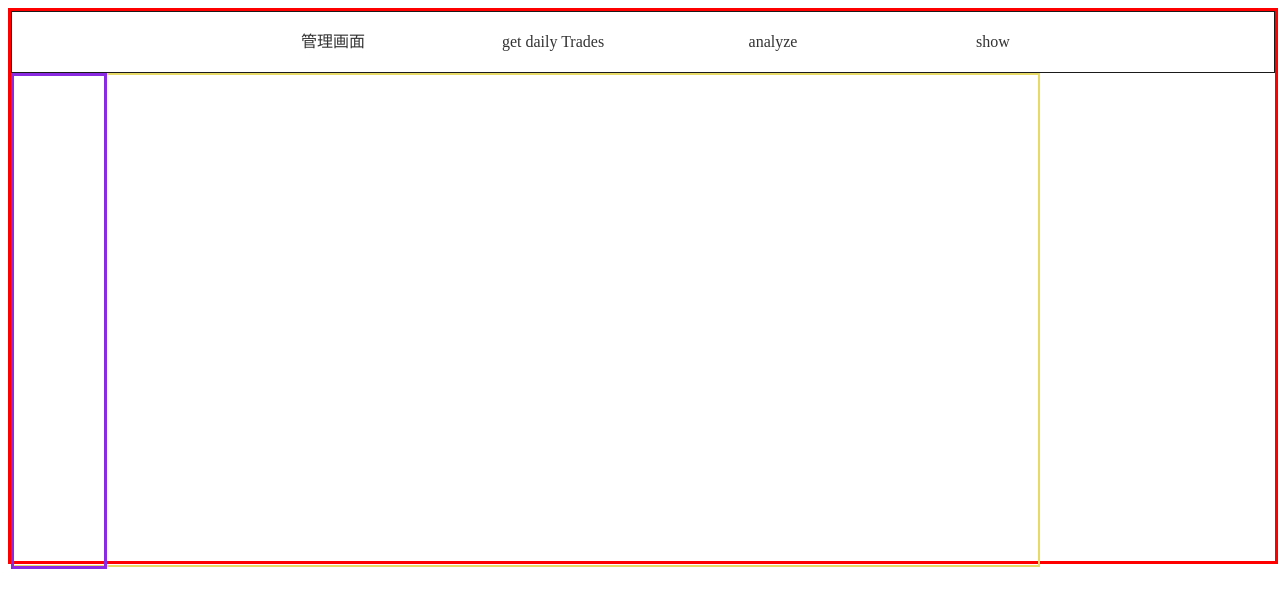
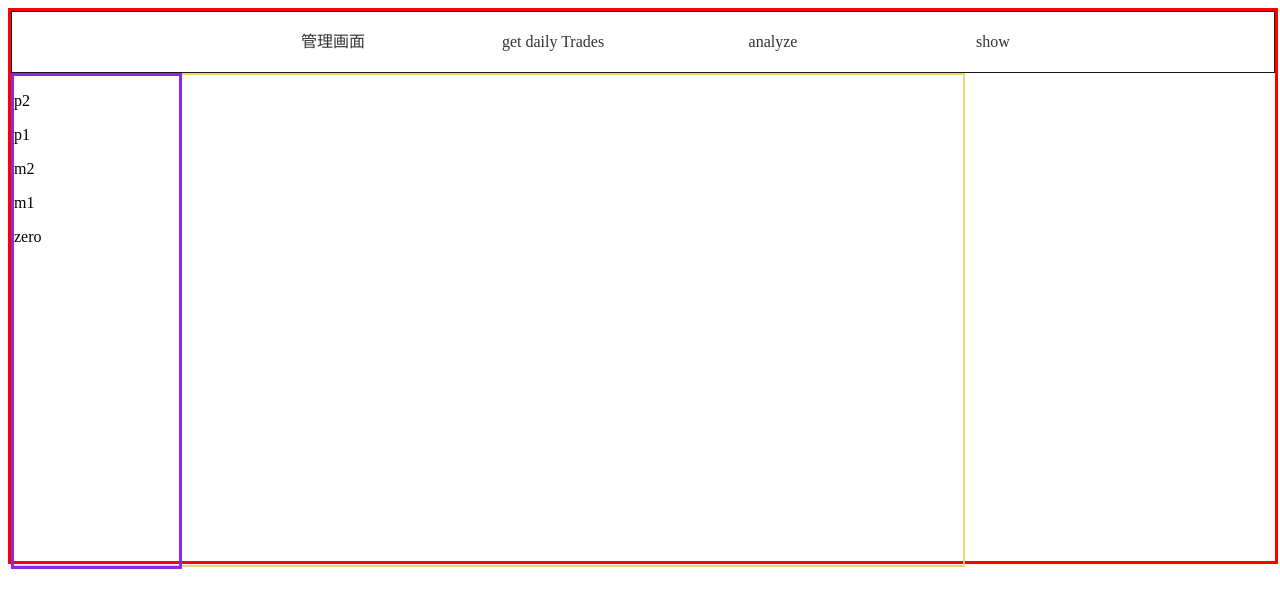
Before and after one commit to shikenai/sp_analyzer3, a Vue app in the folder front/: page / in a window 1280 px wide. Shown: the top 608 px of the page. Built offline with nearby package versions, Linux system fonts and the light colour scheme.

Commit message:
次はvue3でaタグのhref設定を行う

```diff
--- a/front/src/App.vue
+++ b/front/src/App.vue
@@ -22,16 +22,25 @@ const analyze = () => {
     console.log('analyze')
   })
 }
-const hoge = ref("tyy")
+const zero = ref("")
+const p2 = ref('')
+const p1 = ref('')
+const m2 = ref('')
+const m1 = ref('')
 const show = () => {
   axios.get('api/show.json').then(res => {
     console.log('show')
-    console.log(res.data.zero)
-    console.log(res.data.p1)
-    console.log(res.data.p2)
-    console.log(res.data.m1)
-    console.log(res.data.m2)
-    hoge.value = 'wei'
+    // console.log(res.data.zero)
+    // console.log(res.data.p1)
+    // console.log(res.data.p2)
+    // console.log(res.data.m1)
+    // console.log(res.data.m2)
+    zero.value = JSON.parse(res.data.zero)
+    p2.value = JSON.parse(res.data.p2)
+    p1.value = JSON.parse(res.data.p1)
+    m2.value = JSON.parse(res.data.m2)
+    m1.value = JSON.parse(res.data.m1)
+    console.log(p2.value)
   })
 }
 
@@ -51,10 +60,25 @@ const show = () => {
     </nav>
     <div id="contents">
       <div id="left">
+        <p>p2</p>
         <ul>
-          <li v-for="p in p2">
-            {{ p }}
-          </li>
+          <li v-for="p in p2"><a href="">{{p.rsi}} : {{p.brand}}</a></li>
+        </ul>
+        <p>p1</p>
+        <ul>
+          <li v-for="p in p1">{{p.rsi}} : {{p.brand}}</li>
+        </ul>
+        <p>m2</p>
+        <ul>
+          <li v-for="p in m2">{{p.rsi}} : {{p.brand}}</li>
+        </ul>
+        <p>m1</p>
+        <ul>
+          <li v-for="p in m1">{{p.rsi}} : {{p.brand}}</li>
+        </ul>
+        <p>zero</p>
+        <ul>
+          <li v-for="p in zero">{{p.rsi}} : {{p.brand}}</li>
         </ul>
       </div>
       <div id="main">
@@ -107,14 +131,16 @@ nav ul li a:hover {
 }
 
 #left {
-  width: 90px;
+  width: 165px;
   height: 490px;
   border: blueviolet solid 3px;
   float: left;
+  overflow-x: scroll;
+  white-space: nowrap;
 }
 
 #main {
-  width: 1025px;
+  width: 950px;
   height: 490px;
   border: #E7DA66 solid 2px;
 }
```
Also changed, not shown: 1 other file (tests, documents, lock files or other folders).
